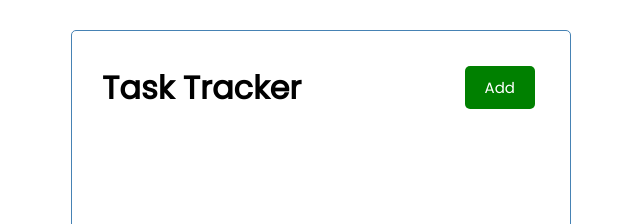
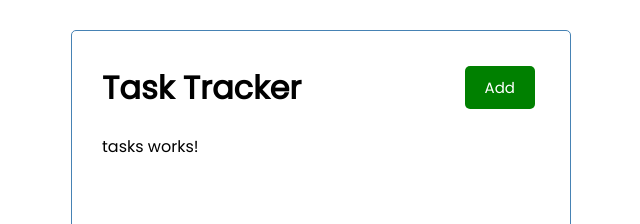
Before and after one commit to albertombundi/Task-Tracer, an Angular app: page / in a window 1280 px wide. Shown: the top 224 px of the page, without its empty margins (319-959 px from the left). Built offline with nearby package versions, Linux system fonts and the light colour scheme.

Commit message:
Tasks component

```diff
--- a/src/app/app.html
+++ b/src/app/app.html
@@ -1,3 +1,4 @@
 <div class="container">
     <app-header></app-header>
+    <app-tasks></app-tasks>
 </div>
--- a/src/app/app.ts
+++ b/src/app/app.ts
@@ -1,8 +1,9 @@
 import { Component } from '@angular/core';
 import { Header } from './components/header/header';
+import { Tasks } from './components/tasks/tasks';
 @Component({
   selector: 'app-root',
-  imports: [ Header, ],
+  imports: [ Header, Tasks ],
   templateUrl: './app.html',
   styleUrl: './app.css'
 })
--- /dev/null
+++ b/src/app/components/tasks/tasks.html
@@ -0,0 +1 @@
+<p>tasks works!</p>
--- /dev/null
+++ b/src/app/components/tasks/tasks.ts
@@ -0,0 +1,13 @@
+import { Component } from '@angular/core';
+import { Task } from '../../Task';
+import { TASKS } from '../../mock-tasks';
+@Component({
+  selector: 'app-tasks',
+  imports: [],
+  templateUrl: './tasks.html',
+  styleUrl: './tasks.css'
+})
+export class Tasks {
+  tasks: Task[] = TASKS;
+
+}
```
Also changed, not shown: src/app/components/tasks/tasks.css (added), 1 other file (tests, documents, lock files or other folders).
